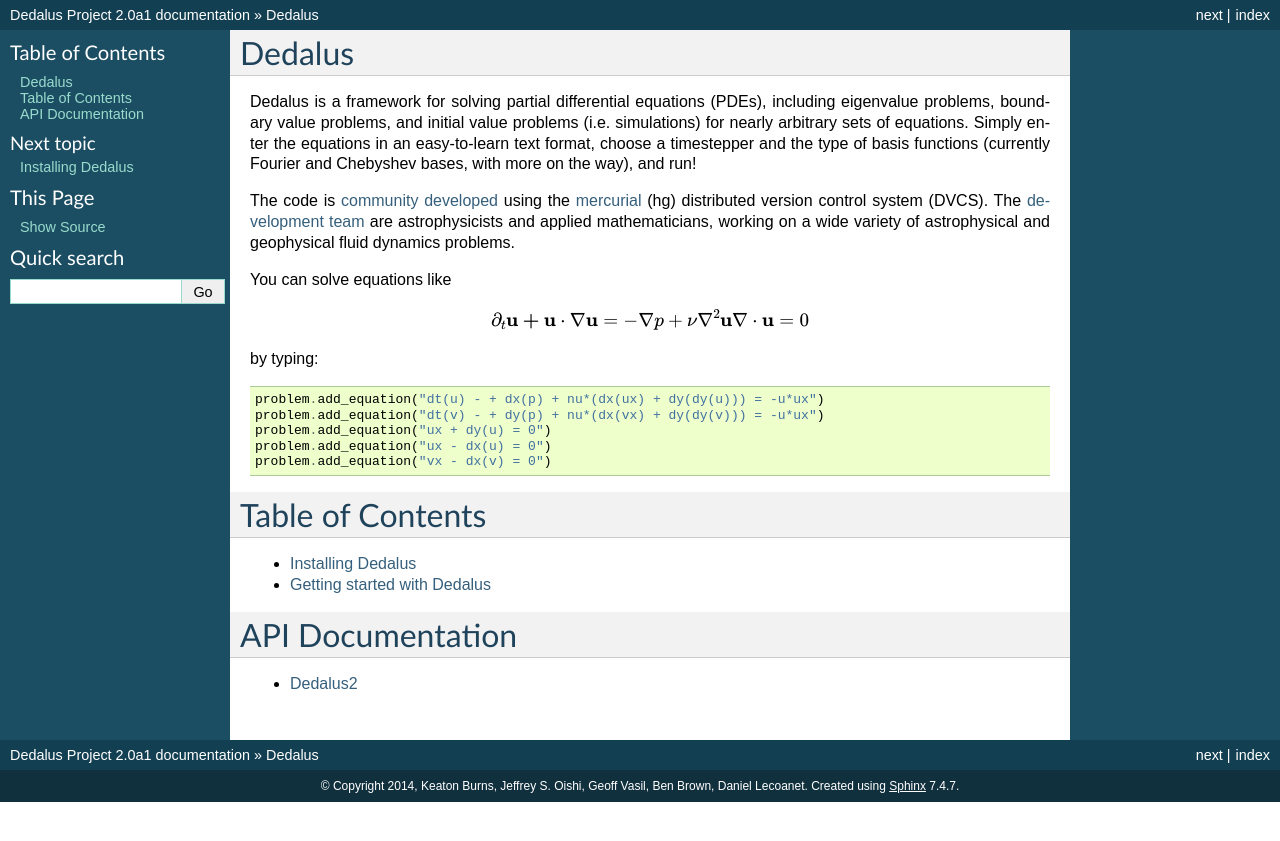
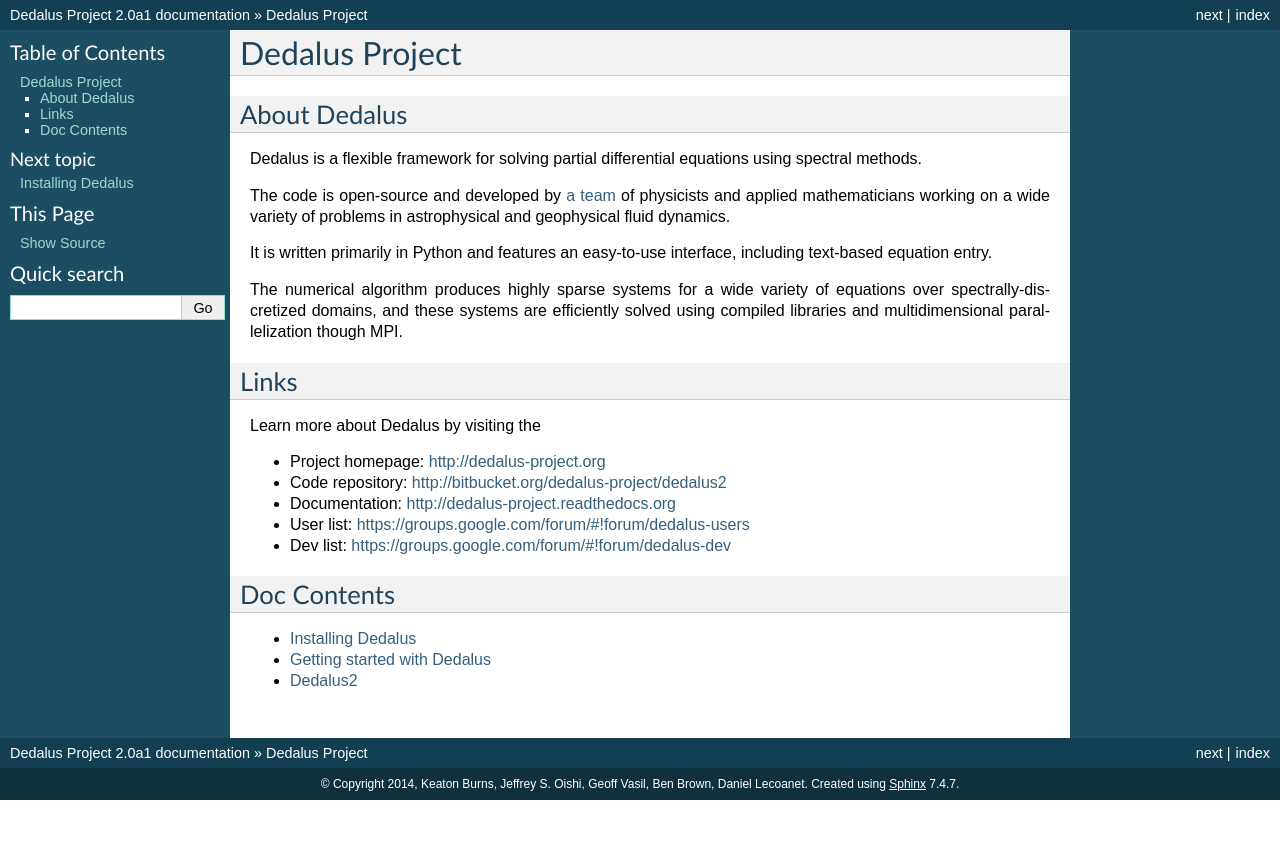
Before and after one commit to DedalusProject/dedalus, a Sphinx documentation site: the page built from docs/index.rst, in a window 1280 px wide. Shown: the top 841 px of the page. Built offline with Sphinx 7.4.7, drawn with Linux system fonts in a browser that asks for light colours; formulas are drawn with MathJax 3; pages that are not in the unit, such as notebooks, are missing from menus.

Commit message:
Update docs frontpage
hg hash: 786e0294ddca3fa7c56cf9d35eff6dccc28f453a

```diff
--- a/docs/index.rst
+++ b/docs/index.rst
@@ -1,62 +1,35 @@
-.. Dedalus Project documentation master file, created by
-   sphinx-quickstart on Tue Mar  4 10:25:54 2014.
-   You can adapt this file completely to your liking, but it should at least
-   contain the root `toctree` directive.
+Dedalus Project
+***************
 
-Dedalus
-===================================
+About Dedalus
+=============
 
-Dedalus is a framework for solving partial differential equations
-(PDEs), including eigenvalue problems, boundary value problems, and
-initial value problems (i.e. simulations) for nearly arbitrary sets of
-equations. Simply enter the equations in an easy-to-learn text format,
-choose a timestepper and the type of basis functions (currently Fourier and Chebyshev
-bases, with more on the way), and run!
+Dedalus is a flexible framework for solving partial differential equations using spectral methods.
 
-The code is `community developed`_ using the mercurial_ (hg)
-distributed version control system (DVCS). The `development team`_ are
-astrophysicists and applied mathematicians, working on a wide variety
-of astrophysical and geophysical fluid dynamics problems.
+The code is open-source and developed by `a team <http://dedalus-project.org/community.html#developers>`_ of physicists and applied mathematicians working on a wide variety of problems in astrophysical and geophysical fluid dynamics.
 
-You can solve equations like
+It is written primarily in Python and features an easy-to-use interface, including text-based equation entry.
 
-.. math::
-  :nowrap:
+The numerical algorithm produces highly sparse systems for a wide variety of equations over spectrally-discretized domains, and these systems are efficiently solved using compiled libraries and multidimensional parallelization though MPI.
 
-  \begin{equation}
-  \partial_t \mathbf{u + u \cdot \nabla u} = -\nabla p + \nu \nabla^2 \mathbf{u}\\
-  \nabla \cdot \mathbf{u} = 0
-  \end{equation}
+Links
+=====
 
+Learn more about Dedalus by visiting the
 
-by typing::
+* Project homepage: http://dedalus-project.org
+* Code repository: http://bitbucket.org/dedalus-project/dedalus2
+* Documentation: http://dedalus-project.readthedocs.org
+* User list: https://groups.google.com/forum/#!forum/dedalus-users
+* Dev list: https://groups.google.com/forum/#!forum/dedalus-dev
 
-  problem.add_equation("dt(u) - + dx(p) + nu*(dx(ux) + dy(dy(u))) = -u*ux")
-  problem.add_equation("dt(v) - + dy(p) + nu*(dx(vx) + dy(dy(v))) = -u*ux")
-  problem.add_equation("ux + dy(u) = 0")
-  problem.add_equation("ux - dx(u) = 0")
-  problem.add_equation("vx - dx(v) = 0")
-
-
-.. _`community developed`: https://bitbucket.org/dedalus-project
-.. _mercurial: http://mercurial.selenic.com/
-.. _`development team`: http://dedalus-project.org/community.html#developers
-
-Table of Contents
-==========
-
+Doc Contents
+============
 
 .. toctree::
-   :maxdepth: 1
+    :maxdepth: 1
 
-   installation
-   getting_started
-   examples
-
-API Documentation
-======
-
-.. toctree::
-   :maxdepth: 1
-
-   dedalus2
+    index
+    installation
+    getting_started
+    dedalus2
```
